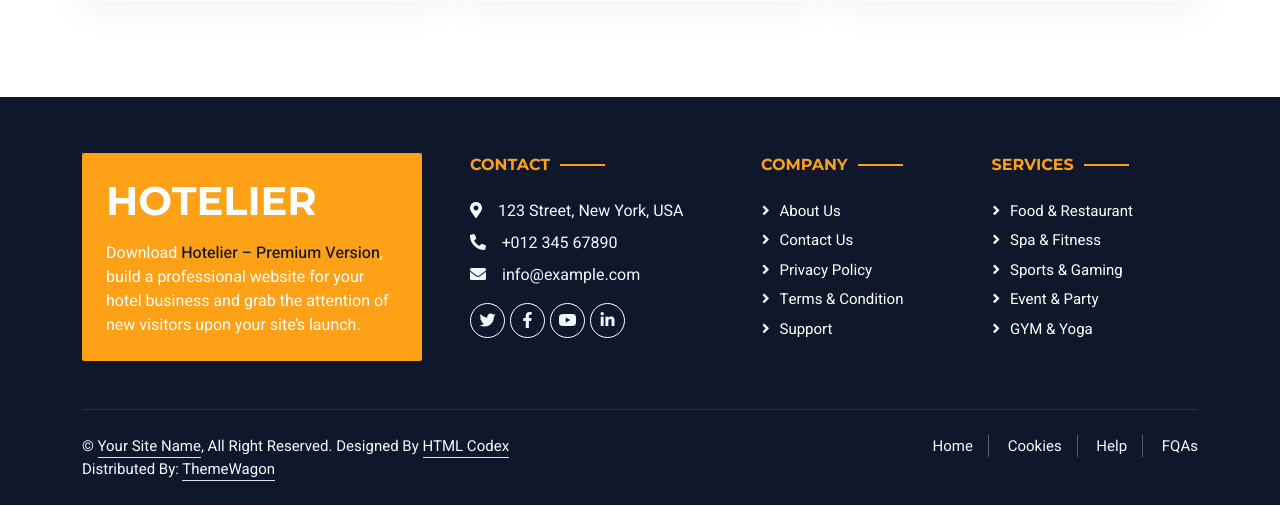
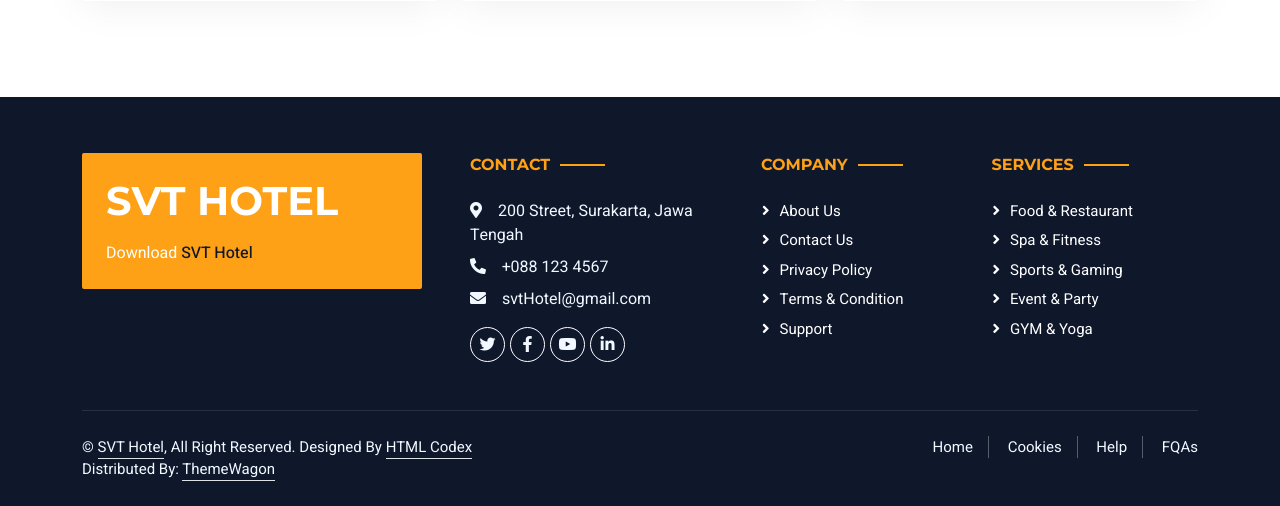
Before and after one commit to haninda/hotel, a PHP site: page /index.php in a window 1280 px wide. Shown: the part 3027-3533 px from the top of the page. Run offline with PHP 8.4, Linux system fonts and the light colour scheme; data comes from the database, SQL or seed files in the repository; some libraries are stand-ins or nearby versions.

Commit message:
footer.php

```diff
--- a/hotel/footer.php
+++ b/hotel/footer.php
@@ -4,17 +4,17 @@
                 <div class="row g-5">
                     <div class="col-md-6 col-lg-4">
                         <div class="bg-primary rounded p-4">
-                            <a href="index.html"><h1 class="text-white text-uppercase mb-3">Hotelier</h1></a>
+                            <a href="index.html"><h1 class="text-white text-uppercase mb-3">SVT Hotel</h1></a>
                             <p class="text-white mb-0">
-								Download <a class="text-dark fw-medium" href="https://htmlcodex.com/hotel-html-template-pro">Hotelier – Premium Version</a>, build a professional website for your hotel business and grab the attention of new visitors upon your site’s launch.
+								Download <a class="text-dark fw-medium" href="https://htmlcodex.com/hotel-html-template-pro">SVT Hotel</a>
 							</p>
                         </div>
                     </div>
                     <div class="col-md-6 col-lg-3">
                         <h6 class="section-title text-start text-primary text-uppercase mb-4">Contact</h6>
-                        <p class="mb-2"><i class="fa fa-map-marker-alt me-3"></i>123 Street, New York, USA</p>
-                        <p class="mb-2"><i class="fa fa-phone-alt me-3"></i>+012 345 67890</p>
-                        <p class="mb-2"><i class="fa fa-envelope me-3"></i>info@example.com</p>
+                        <p class="mb-2"><i class="fa fa-map-marker-alt me-3"></i>200 Street, Surakarta, Jawa Tengah</p>
+                        <p class="mb-2"><i class="fa fa-phone-alt me-3"></i>+088 123 4567</p>
+                        <p class="mb-2"><i class="fa fa-envelope me-3"></i>svtHotel@gmail.com</p>
                         <div class="d-flex pt-2">
                             <a class="btn btn-outline-light btn-social" href=""><i class="fab fa-twitter"></i></a>
                             <a class="btn btn-outline-light btn-social" href=""><i class="fab fa-facebook-f"></i></a>
@@ -48,7 +48,7 @@
                 <div class="copyright">
                     <div class="row">
                         <div class="col-md-6 text-center text-md-start mb-3 mb-md-0">
-                            &copy; <a class="border-bottom" href="#">Your Site Name</a>, All Right Reserved.
+                            &copy; <a class="border-bottom" href="#">SVT Hotel</a>, All Right Reserved.
 
 							<!--/*** This template is free as long as you keep the footer author’s credit link/attribution link/backlink. If you'd like to use the template without the footer author’s credit link/attribution link/backlink, you can purchase the Credit Removal License from "https://htmlcodex.com/credit-removal". Thank you for your support. ***/-->
 							Designed By <a class="border-bottom" href="https://htmlcodex.com">HTML Codex</a>
```
